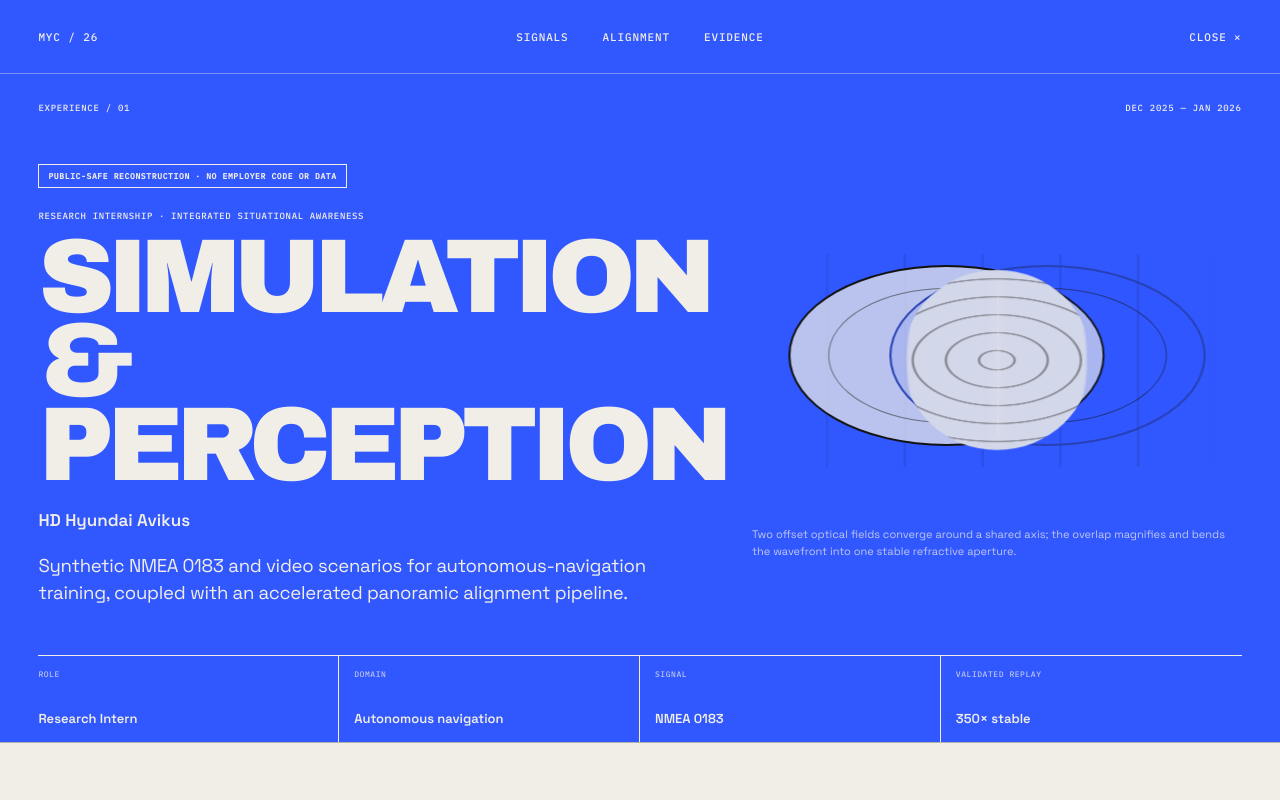
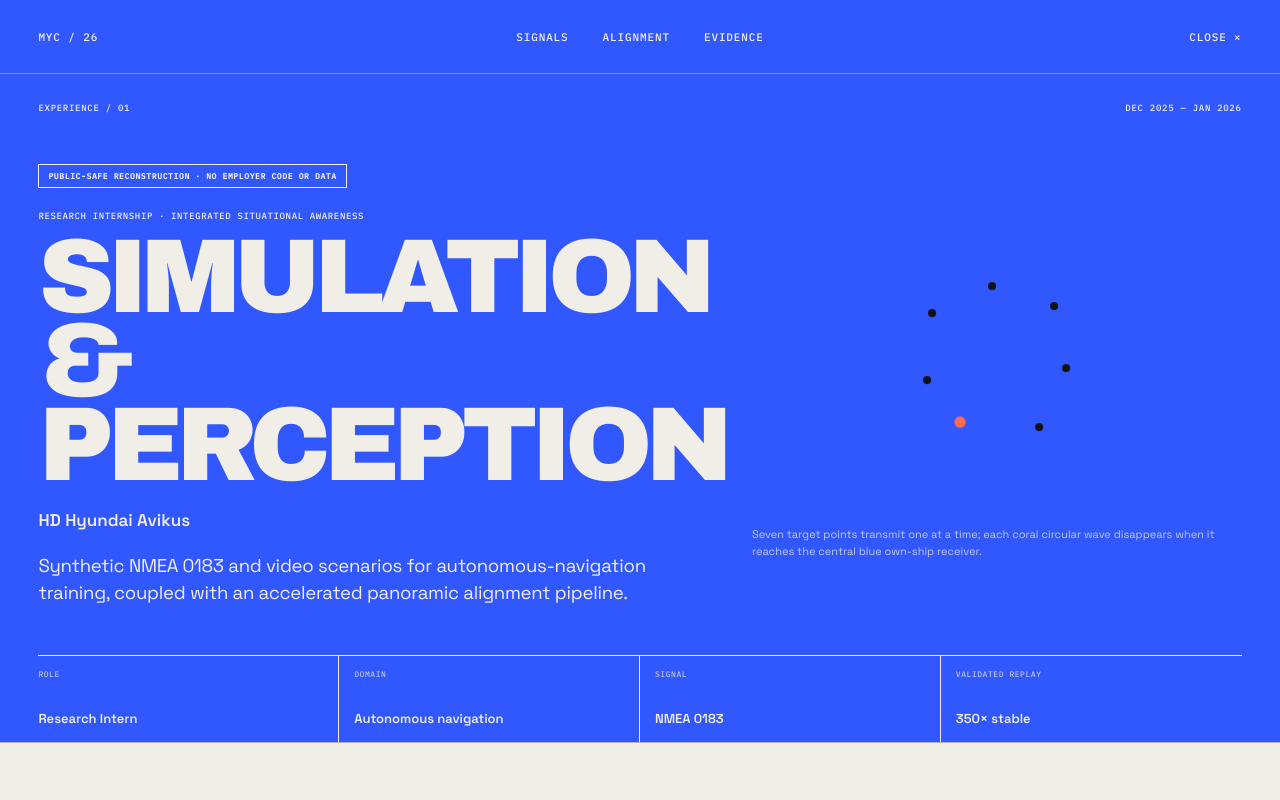
Before and after one commit to Moon-Young-Choi/Moon-Young-Choi.github.io, a Next.js app: page /experience/avikus-simulation-perception/ in a window 1280 px wide. Shown: the top 800 px of the page. Built offline with nearby package versions, Linux system fonts and the light colour scheme.

Commit message:
Render sequential Avikus signal field

```diff
--- a/app/components/AvikusExperiencePage.tsx
+++ b/app/components/AvikusExperiencePage.tsx
@@ -45,7 +45,7 @@ export function AvikusExperiencePage({ study }: { study: CaseStudy }) {
             </div>
             <figure className={styles.heroFigure} aria-labelledby="avikus-field-caption">
               <AvikusProjectiveField variant="hero" />
-              <figcaption id="avikus-field-caption">Two offset optical fields converge around a shared axis; the overlap magnifies and bends the wavefront into one stable refractive aperture.</figcaption>
+              <figcaption id="avikus-field-caption">Seven target points transmit one at a time; each coral circular wave disappears when it reaches the central blue own-ship receiver.</figcaption>
             </figure>
           </div>
           <div className={styles.factDock}>
@@ -85,14 +85,14 @@ export function AvikusExperiencePage({ study }: { study: CaseStudy }) {
           </section>
 
           <section className={styles.section} id="alignment" aria-labelledby="alignment-title">
-            <div className={styles.sectionLabel}>02 / Alignment path</div>
+            <div className={styles.sectionLabel}>02 / Perception path</div>
             <div className={styles.sectionBody}>
               <span className={styles.reconstruction}>Architecture reconstruction · no internal imagery</span>
-              <h2 id="alignment-title">Two optical fields. One aligned aperture. A stable panorama.</h2>
+              <h2 id="alignment-title">Sequential targets. Distance-scaled wavefronts. One receiver.</h2>
               <div className={styles.splitFeature}>
                 <figure className={styles.featureFigure} aria-labelledby="alignment-caption">
                   <AvikusProjectiveField variant="hero" />
-                  <figcaption id="alignment-caption">As the optical axes converge, straight wavefronts become enlarged curved bands inside the shared lens and resolve around a narrow caustic.</figcaption>
+                  <figcaption id="alignment-caption">Each target turns coral only while transmitting. Its circle expands by the exact target-to-own-ship distance and vanishes on receipt.</figcaption>
                 </figure>
                 <div>
                   <div className={styles.formula}>
--- a/app/components/WorkExperienceGraphic.module.css
+++ b/app/components/WorkExperienceGraphic.module.css
@@ -8,102 +8,75 @@
 
 .hero { width: min(100%, 680px); }
 
-/* Avikus: two optical fields converge into one refractive aperture. */
-.opticalField {
+/* Avikus: target signals arrive sequentially at one own-ship receiver. */
+.signalField {
   position: absolute;
-  inset: 6% 2%;
-  overflow: hidden;
-  isolation: isolate;
+  height: 82%;
+  aspect-ratio: 1;
+  left: 50%;
+  top: 50%;
+  transform: translate(-50%, -50%);
 }
 
-.wavefrontField {
+.signalTarget {
   position: absolute;
-  inset: 10% 4%;
-  opacity: .22;
-  background: repeating-linear-gradient(
-    90deg,
-    transparent 0 8.6%,
-    color-mix(in srgb, var(--ink) 48%, transparent) 8.9% 9.2%,
-    transparent 9.5% 18%
-  );
-  mask-image: linear-gradient(90deg, transparent, #000 14%, #000 86%, transparent);
-  animation: wavefront-drift 8.4s ease-in-out infinite;
+  left: var(--target-x);
+  top: var(--target-y);
+  width: 0;
+  height: 0;
 }
 
-.aperture {
+.targetPoint,
+.signalWave,
+.ownShip {
   position: absolute;
-  top: 14%;
-  width: 66%;
-  height: 68%;
+  border-radius: 50%;
+}
+
+.targetPoint {
+  z-index: 3;
+  width: 8px;
+  height: 8px;
+  background: var(--ink);
+  transform: translate(-50%, -50%);
+  animation: target-transmit 7.7s linear var(--signal-delay) infinite both;
+}
+
+.signalWave {
+  z-index: 2;
+  left: 0;
+  top: 0;
+  width: var(--wave-diameter);
+  aspect-ratio: 1;
+  border: 2px solid var(--coral);
+  opacity: 0;
+  transform: translate(-50%, -50%) scale(.03);
+  animation: signal-wave 7.7s linear var(--signal-delay) infinite both;
+}
+
+.ownShip {
+  z-index: 4;
+  left: 50%;
+  top: 50%;
+  width: 10px;
+  height: 10px;
+  border: 0;
+  background: var(--blue);
+  transform: translate(-50%, -50%);
+}
+
+.ownShip::after {
+  content: "";
+  position: absolute;
+  left: 50%;
+  top: 50%;
+  width: 24px;
+  height: 24px;
   border: 2px solid var(--ink);
   border-radius: 50%;
-  transform-origin: center center;
-}
-
-.aperture::after {
-  content: "";
-  position: absolute;
-  inset: 12%;
-  border: 1px solid color-mix(in srgb, var(--ink) 48%, transparent);
-  border-radius: inherit;
-}
-
-.apertureOne {
-  left: 3%;
-  background: color-mix(in srgb, var(--paper) 72%, transparent);
-  animation: optical-axis-one 8.4s cubic-bezier(.58,0,.22,1) infinite;
-}
-
-.apertureTwo {
-  right: 3%;
-  border-color: color-mix(in srgb, var(--blue) 68%, var(--ink));
-  background: color-mix(in srgb, var(--blue) 11%, transparent);
-  animation: optical-axis-two 8.4s cubic-bezier(.58,0,.22,1) infinite;
-}
-
-.refractiveLens {
-  position: absolute;
-  z-index: 3;
-  left: 50%;
-  top: 50%;
-  width: 52%;
-  height: 72%;
-  overflow: hidden;
-  background: color-mix(in srgb, var(--blue) 15%, var(--paper));
-  clip-path: ellipse(37% 47% at 50% 50%);
-  mask-image:
-    radial-gradient(ellipse 58% 88% at 28% 50%, #000 98%, transparent 100%),
-    radial-gradient(ellipse 58% 88% at 72% 50%, #000 98%, transparent 100%);
-  mask-composite: intersect;
-  transform-origin: center;
-  animation: lens-align 8.4s cubic-bezier(.58,0,.22,1) infinite;
-}
-
-.refractedBands {
-  position: absolute;
-  inset: -18%;
-  opacity: .54;
-  background: repeating-radial-gradient(
-    ellipse 72% 61% at 50% 50%,
-    transparent 0 13px,
-    color-mix(in srgb, var(--ink) 72%, transparent) 14px 15px,
-    transparent 16px 27px
-  );
-  transform-origin: center;
-  animation: refracted-bands 8.4s ease-in-out infinite;
-}
-
-.caustic {
-  position: absolute;
-  z-index: 2;
-  left: 50%;
-  top: 9%;
-  width: 2px;
-  height: 82%;
-  background: color-mix(in srgb, var(--paper) 92%, transparent);
-  box-shadow: 0 0 12px 5px color-mix(in srgb, var(--paper) 46%, transparent);
-  opacity: .28;
-  animation: caustic-drift 8.4s ease-in-out infinite;
+  opacity: 0;
+  transform: translate(-50%, -50%) scale(.5);
+  animation: ownship-receive 1.1s ease-out infinite;
 }
 
 /* FINBURH: four agent geometries and the command paths between them. */
@@ -179,31 +152,21 @@
 .workAgent i:nth-child(2) { transform: translate(-6px, 5px); opacity: .72; animation-delay: -.12s; }
 .workAgent i:nth-child(3) { animation-delay: -.24s; }
 
-@keyframes wavefront-drift {
-  0%, 100% { transform: translateX(-1.6%); }
-  52%, 76% { transform: translateX(1.6%); }
+@keyframes target-transmit {
+  0%, .6%, 13.4%, 100% { background: var(--ink); transform: translate(-50%, -50%) scale(1); }
+  1%, 12.8% { background: var(--coral); transform: translate(-50%, -50%) scale(1.42); }
 }
-@keyframes optical-axis-one {
-  0%, 100% { transform: translate(-5%, -4%) scaleX(.94); }
-  48%, 76% { transform: translate(5%, 0) scaleX(1.02); }
+@keyframes signal-wave {
+  0%, .8% { opacity: 0; transform: translate(-50%, -50%) scale(.03); }
+  1% { opacity: .9; transform: translate(-50%, -50%) scale(.03); }
+  12.5% { opacity: .72; transform: translate(-50%, -50%) scale(1); }
+  12.9%, 100% { opacity: 0; transform: translate(-50%, -50%) scale(1); }
 }
-@keyframes optical-axis-two {
-  0%, 100% { transform: translate(5%, 4%) scaleX(.94); }
-  48%, 76% { transform: translate(-5%, 0) scaleX(1.02); }
-}
-@keyframes lens-align {
-  0%, 100% { opacity: .7; transform: translate(-50%, -50%) translateY(3%) scaleX(.7); }
-  48%, 76% { opacity: 1; transform: translate(-50%, -50%) scaleX(1.04); }
-}
-@keyframes refracted-bands {
-  0%, 100% { transform: translateX(-5%) scaleX(.86); }
-  48%, 76% { transform: translateX(0) scaleX(1.18); }
-}
-@keyframes caustic-drift {
-  0%, 22%, 100% { opacity: .12; transform: translateX(-18px); }
-  48% { opacity: .34; transform: translateX(-5px); }
-  62% { opacity: .42; transform: translateX(8px); }
-  76% { opacity: .3; transform: translateX(0); }
+@keyframes ownship-receive {
+  0%, 80% { opacity: 0; transform: translate(-50%, -50%) scale(.5); }
+  86% { opacity: .9; transform: translate(-50%, -50%) scale(.72); }
+  94% { opacity: .62; transform: translate(-50%, -50%) scale(1); }
+  100% { opacity: 0; transform: translate(-50%, -50%) scale(1.12); }
 }
 @keyframes command-flow { 0%, 12% { left: 0; opacity: 0; } 24% { opacity: 1; } 76% { opacity: 1; } 90%, 100% { left: calc(100% - 8px); opacity: 0; } }
 @keyframes agent-breathe { 50% { transform: scale(.92); } }
@@ -222,11 +185,8 @@
 
 @media (prefers-reduced-motion: reduce) {
   .graphic *, .graphic *::before, .graphic *::after { animation: none !important; transition: none !important; }
-  .wavefrontField { transform: none; }
-  .apertureOne { transform: translate(5%, 0) scaleX(1.02); }
-  .apertureTwo { transform: translate(-5%, 0) scaleX(1.02); }
-  .refractiveLens { opacity: 1; transform: translate(-50%, -50%) scaleX(1.04); }
-  .refractedBands { transform: scaleX(1.18); }
-  .caustic { opacity: .34; transform: none; }
+  .targetPoint { background: var(--ink); transform: translate(-50%, -50%); }
+  .signalWave { display: none; }
+  .ownShip::after { display: none; }
   .commandRoutes span i { left: calc(100% - 8px); opacity: .8; }
 }
--- a/app/components/WorkExperienceGraphic.tsx
+++ b/app/components/WorkExperienceGraphic.tsx
@@ -1,20 +1,47 @@
 import styles from "@/app/components/WorkExperienceGraphic.module.css";
+import type { CSSProperties } from "react";
 
 type GraphicProps = {
   variant?: "panel" | "hero";
 };
 
+const signalTargets = [
+  { x: 24, y: 31 },
+  { x: 48, y: 20 },
+  { x: 73, y: 28 },
+  { x: 78, y: 53 },
+  { x: 67, y: 77 },
+  { x: 35, y: 75 },
+  { x: 22, y: 58 },
+];
+
+const signalCycleSeconds = 7.7;
+const signalSlotSeconds = signalCycleSeconds / signalTargets.length;
+type SignalTargetStyle = CSSProperties & Record<`--${string}`, string>;
+
 export function AvikusProjectiveField({ variant = "panel" }: GraphicProps) {
   return (
     <div className={`${styles.graphic} ${variant === "hero" ? styles.hero : ""}`}>
-      <div className={styles.opticalField} aria-hidden="true">
-        <i className={styles.wavefrontField} />
-        <i className={`${styles.aperture} ${styles.apertureOne}`} />
-        <i className={`${styles.aperture} ${styles.apertureTwo}`} />
-        <div className={styles.refractiveLens}>
-          <i className={styles.refractedBands} />
-          <i className={styles.caustic} />
-        </div>
+      <div className={styles.signalField} aria-hidden="true">
+        {signalTargets.map((target, index) => {
+          const reach = Math.hypot(target.x - 50, target.y - 50);
+          return (
+            <span
+              className={styles.signalTarget}
+              key={`${target.x}-${target.y}`}
+              style={{
+                "--target-x": `${target.x}%`,
+                "--target-y": `${target.y}%`,
+                "--wave-diameter": `${reach * 2}%`,
+                "--signal-delay": `${index * signalSlotSeconds}s`,
+              } as SignalTargetStyle}
+            >
+              <i className={styles.targetPoint} />
+              <i className={styles.signalWave} />
+            </span>
+          );
+        })}
+        <i className={styles.ownShip} />
       </div>
     </div>
   );
```
Also changed, not shown: 2 other files (tests, documents, lock files or other folders).
